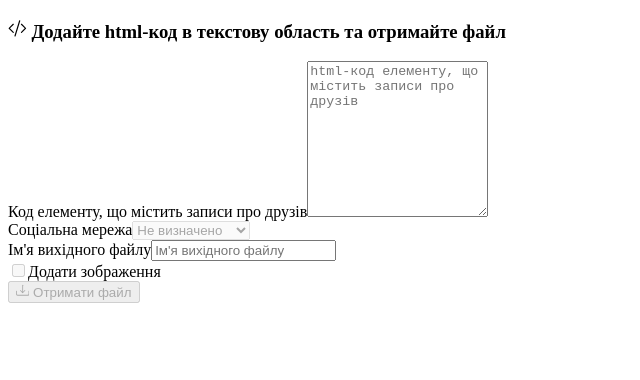
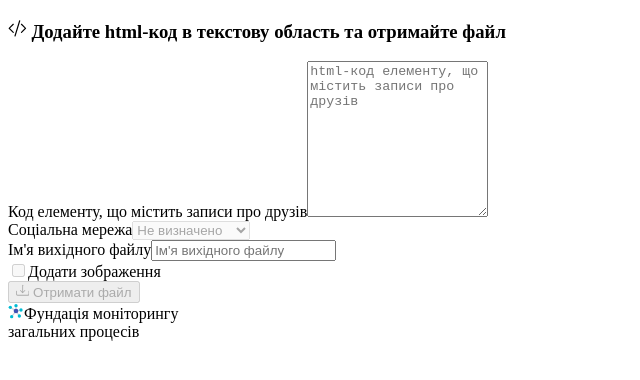
Before and after one commit to tougaj/fbf, a React app: page / in a window 1280 px wide. Shown: the top 380 px of the page, without its empty margins (0-640 px from the left). Built offline with nearby package versions, Linux system fonts and the light colour scheme; the HTML template or start-up script is replaced by a standard one.

Commit message:
Добавлен футер

```diff
--- a/src/css/fbf.scss
+++ b/src/css/fbf.scss
@@ -1,6 +1,8 @@
+$main-bg-color: #fefbfa;
+
 body {
 	font-family: 'Roboto', sans-serif;
-	background-color: #fefbfa;
+	background-color: $main-bg-color;
 }
 
 %semi-bold {
@@ -33,22 +35,6 @@ label {
 	margin-top: -0.25em;
 }
 
-// .icon {
-// 	display: inline-block;
-// 	stroke-width: 0;
-// 	stroke: currentColor;
-// 	fill: currentColor;
-// 	@include square(1em);
-
-// 	&.icon-lg {
-// 		@include square(1.3333em);
-// 	}
-
-// 	&.icon-xl {
-// 		@include square(1.5em);
-// 	}
-// }
-
 .react-icons {
 	@include square(1em);
 }
@@ -59,6 +45,32 @@ label {
 
 .icon-xl {
 	@include square(1.5em);
+}
+
+#app {
+	min-height: 100vh;
+	display: flex;
+	flex-direction: column;
+	justify-content: space-between;
+}
+
+// .main-container {
+// 	min-height: 100vh;
+// 	position: relative;
+// 	z-index: 1;
+// 	background-color: $main-bg-color;
+// }
+
+// .navbar-bottom {
+// 	/* csslint ignore:start */
+// 	position: sticky;
+// 	/* csslint ignore:end */
+// 	bottom: 0;
+// }
+
+.navbar-bottom__brand {
+	@include square(2.5em);
+	filter: drop-shadow(0 0 3px rgba(255, 255, 255, 0.5));
 }
 
 .form__raw-data {
--- a/src/js/components/actionForm.tsx
+++ b/src/js/components/actionForm.tsx
@@ -29,12 +29,9 @@ const ActionForm = ({ socialMediaId, friends, onFriendsLoaded }: IActionFormProp
 
 	return (
 		<form
-			// name="fmGetFriends"
-			// id="fmGetFriends"
 			action={`getFriends.php?ts=${new Date().valueOf()}`}
 			method="post"
 			className="form-inline justify-content-center mt-3"
-			// target="_blank"
 			onSubmit={onSubmit}
 		>
 			<input type="hidden" name="smID" value={socialMediaId || '0'}></input>
--- a/src/js/components/app.tsx
+++ b/src/js/components/app.tsx
@@ -2,6 +2,7 @@ import React, { useEffect, useState } from 'react';
 import { convertHTML2Friends } from '../fbf';
 import { IFriend, ISocialMedia } from '../init';
 import ActionForm from './actionForm';
+import Footer from './footer';
 import { FriendList } from './friendList';
 import HelmetTitle from './helmetTitle';
 import { BsCodeSlash } from './icons';
@@ -42,10 +43,10 @@ const App = ({}: IAppProps) => {
 	return (
 		<>
 			<HelmetTitle />
-			<div className="container mb-3">
+			<div className="container-fluid mb-3 main-container">
 				<div className="row">
 					<div className="col">
-						<h3 className="text-center">
+						<h3 className="text-center mt-3">
 							<BsCodeSlash /> Додайте html-код в текстову область та отримайте файл
 						</h3>
 						<label htmlFor="htmlCode" className="control-label">
@@ -69,6 +70,7 @@ const App = ({}: IAppProps) => {
 				</div>
 				{socialMedia && <FriendList socialMedia={socialMedia} friends={friends} />}
 			</div>
+			<Footer />
 		</>
 	);
 };
--- /dev/null
+++ b/src/js/components/footer.tsx
@@ -0,0 +1,21 @@
+import React from 'react';
+import { FcMindMap } from './icons';
+
+interface IFooterProps extends React.AllHTMLAttributes<HTMLDivElement> {}
+const Footer = ({}: IFooterProps) => {
+	return (
+		<nav className="navbar navbar-dark bg-secondary navbar-bottom">
+			<span className="navbar-brand">
+				{/* <FaUserFriends className="navbar-bottom__brand" /> */}
+				<FcMindMap className="navbar-bottom__brand" />
+			</span>
+			<span className="navbar-text mr-auto">
+				Фундація моніторингу
+				<br />
+				загальних процесів
+			</span>
+		</nav>
+	);
+};
+
+export default Footer;
--- a/src/js/components/icons.tsx
+++ b/src/js/components/icons.tsx
@@ -118,3 +118,50 @@ export function FaOdnoklassniki(props: any) {
 		],
 	} as any)(props);
 }
+
+// export function FaUserFriends(props: any) {
+// 	return GenIcon({
+// 		tag: 'svg',
+// 		attr: { viewBox: '0 0 640 512' },
+// 		child: [
+// 			{
+// 				tag: 'path',
+// 				attr: {
+// 					d:
+// 						'M192 256c61.9 0 112-50.1 112-112S253.9 32 192 32 80 82.1 80 144s50.1 112 112 112zm76.8 32h-8.3c-20.8 10-43.9 16-68.5 16s-47.6-6-68.5-16h-8.3C51.6 288 0 339.6 0 403.2V432c0 26.5 21.5 48 48 48h288c26.5 0 48-21.5 48-48v-28.8c0-63.6-51.6-115.2-115.2-115.2zM480 256c53 0 96-43 96-96s-43-96-96-96-96 43-96 96 43 96 96 96zm48 32h-3.8c-13.9 4.8-28.6 8-44.2 8s-30.3-3.2-44.2-8H432c-20.4 0-39.2 5.9-55.7 15.4 24.4 26.3 39.7 61.2 39.7 99.8v38.4c0 2.2-.5 4.3-.6 6.4H592c26.5 0 48-21.5 48-48 0-61.9-50.1-112-112-112z',
+// 				},
+// 			},
+// 		],
+// 	} as any)(props);
+// }
+
+// Fc
+
+export function FcMindMap(props: any) {
+	return GenIcon({
+		tag: 'svg',
+		attr: { version: '1', viewBox: '0 0 48 48', enableBackground: 'new 0 0 48 48' },
+		child: [
+			{
+				tag: 'polygon',
+				attr: {
+					fill: '#CFD8DC',
+					points:
+						'39.4,23 38.6,19 26,21.6 26,8 22,8 22,20.3 8.1,11.3 5.9,14.7 21.1,24.5 9.4,39.8 12.6,42.2 23.9,27.4 32.3,40.1 35.7,37.9 27.3,25.4',
+				},
+			},
+			{ tag: 'circle', attr: { fill: '#3F51B5', cx: '24', cy: '24', r: '7' } },
+			{
+				tag: 'g',
+				attr: { fill: '#00BCD4' },
+				child: [
+					{ tag: 'circle', attr: { cx: '24', cy: '8', r: '5' } },
+					{ tag: 'circle', attr: { cx: '39', cy: '21', r: '5' } },
+					{ tag: 'circle', attr: { cx: '7', cy: '13', r: '5' } },
+					{ tag: 'circle', attr: { cx: '11', cy: '41', r: '5' } },
+					{ tag: 'circle', attr: { cx: '34', cy: '39', r: '5' } },
+				],
+			},
+		],
+	} as any)(props);
+}
```
Also changed, not shown: 4 other files (tests, documents, lock files or other folders).
